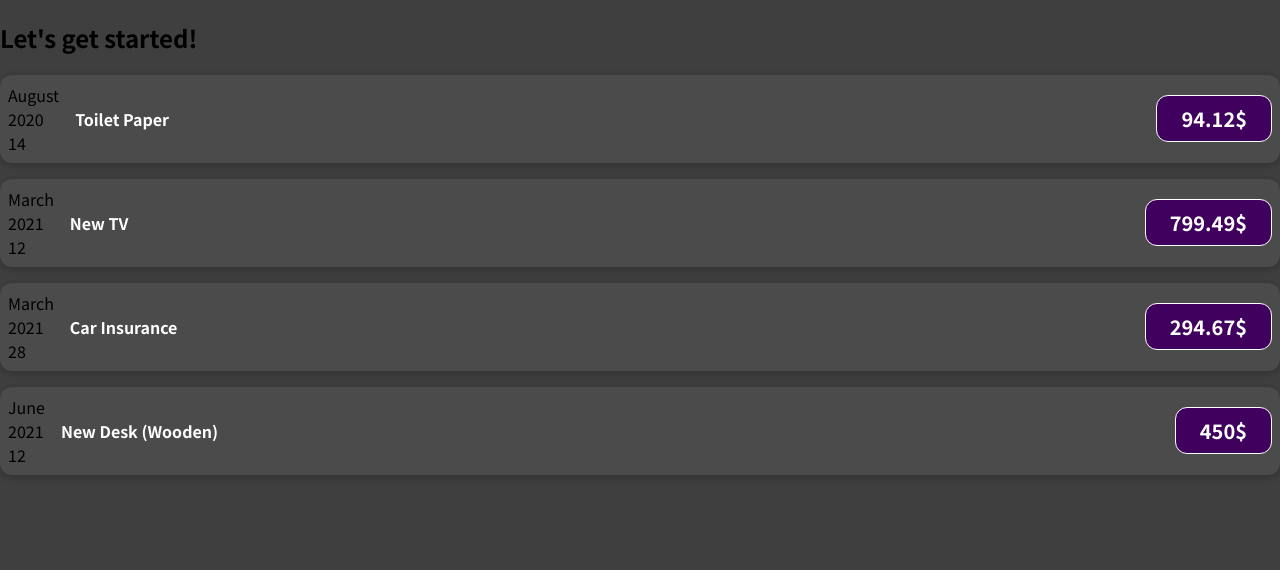
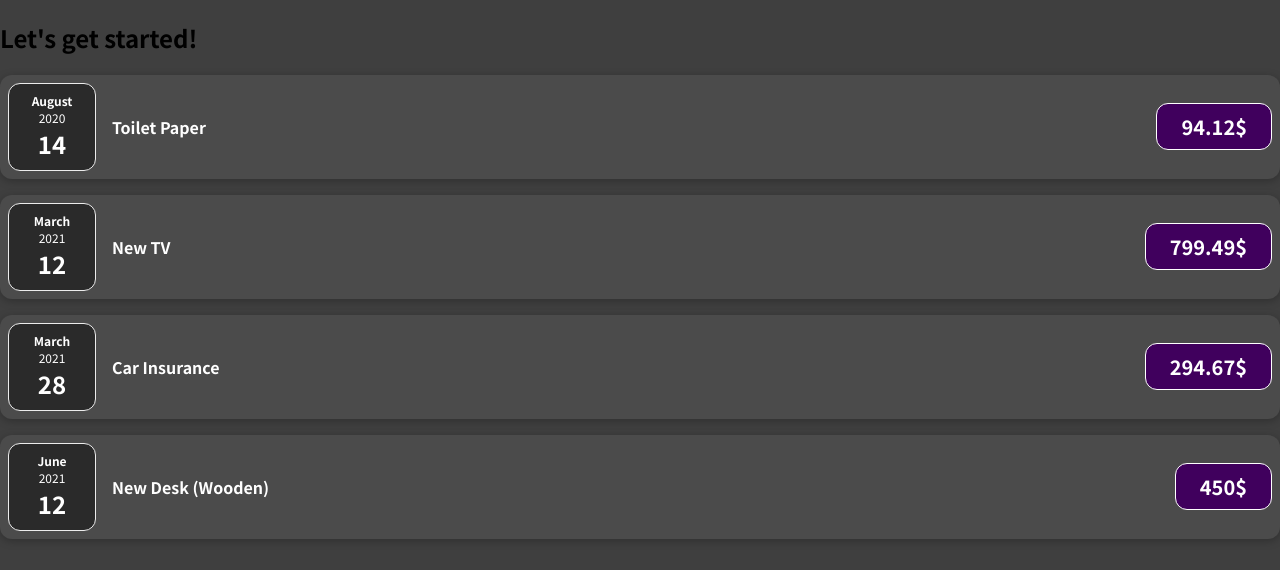
Before and after one commit to Perevechenkov/react-basics, a React (Create React App) app: page / in a window 1280 px wide. Shown: the top 570 px of the page. Built offline with nearby package versions, Linux system fonts and the light colour scheme.

Commit message:
expense date component and styling

```diff
--- a/src/App.js
+++ b/src/App.js
@@ -30,22 +30,22 @@
         title={expenses[0].title}
         amount={expenses[0].amount}
         date={expenses[0].date}
-      ></ExpenseItem>
+      />
       <ExpenseItem
         title={expenses[1].title}
         amount={expenses[1].amount}
         date={expenses[1].date}
-      ></ExpenseItem>
+      />
       <ExpenseItem
         title={expenses[2].title}
         amount={expenses[2].amount}
         date={expenses[2].date}
-      ></ExpenseItem>
+      />
       <ExpenseItem
         title={expenses[3].title}
         amount={expenses[3].amount}
         date={expenses[3].date}
-      ></ExpenseItem>
+      />
     </div>
   );
 }
--- /dev/null
+++ b/src/components/ExpenseDate.css
@@ -0,0 +1,26 @@
+.expense-date {
+  display: flex;
+  flex-direction: column;
+  width: 5.5rem;
+  height: 5.5rem;
+  border: 1px solid #ececec;
+  background-color: #2a2a2a;
+  color: white;
+  border-radius: 12px;
+  align-items: center;
+  justify-content: center;
+}
+
+.expense-date__month {
+  font-size: 0.75rem;
+  font-weight: bold;
+}
+
+.expense-date__year {
+  font-size: 0.75rem;
+}
+
+.expense-date__day {
+  font-size: 1.5rem;
+  font-weight: bold;
+}
--- /dev/null
+++ b/src/components/ExpenseDate.js
@@ -0,0 +1,16 @@
+import './ExpenseDate.css';
+function ExpenseDate(props) {
+  const month = props.date.toLocaleString('en-US', { month: 'long' });
+  const year = props.date.getFullYear();
+  const day = props.date.toLocaleString('en-US', { day: '2-digit' });
+
+  return (
+    <div className='expense-date'>
+      <div className='expense-date__month'>{month}</div>
+      <div className='expense-date__year'>{year}</div>
+      <div className='expense-date__day'>{day}</div>
+    </div>
+  );
+}
+
+export default ExpenseDate;
--- a/src/components/ExpenseItem.js
+++ b/src/components/ExpenseItem.js
@@ -1,18 +1,11 @@
 // import React from 'react';
+import ExpenseDate from './ExpenseDate';
 import './ExpenseItem.css';
 
 function ExpenseItem(props) {
-  const month = props.date.toLocaleString('en-US', { month: 'long' });
-  const year = props.date.getFullYear();
-  const day = props.date.toLocaleString('en-US', { day: '2-digit' });
-
   return (
     <div className='expense-item'>
-      <div>
-        <div>{month}</div>
-        <div>{year}</div>
-        <div>{day}</div>
-      </div>
+      <ExpenseDate date={props.date} />
       <div className='expense-item__description'>
         <h2>{props.title}</h2>
         <div className='expense-item__price'>{props.amount}$</div>
```
